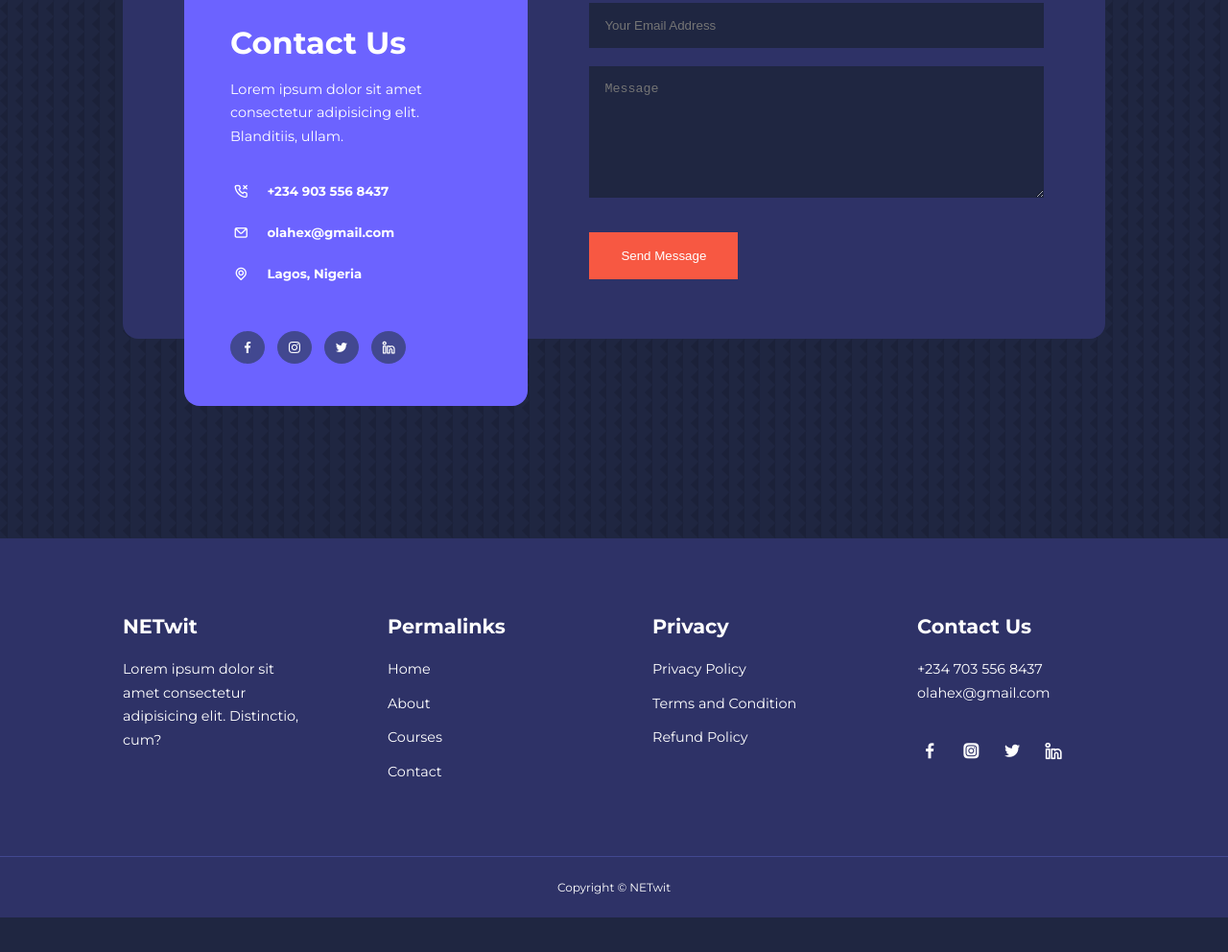
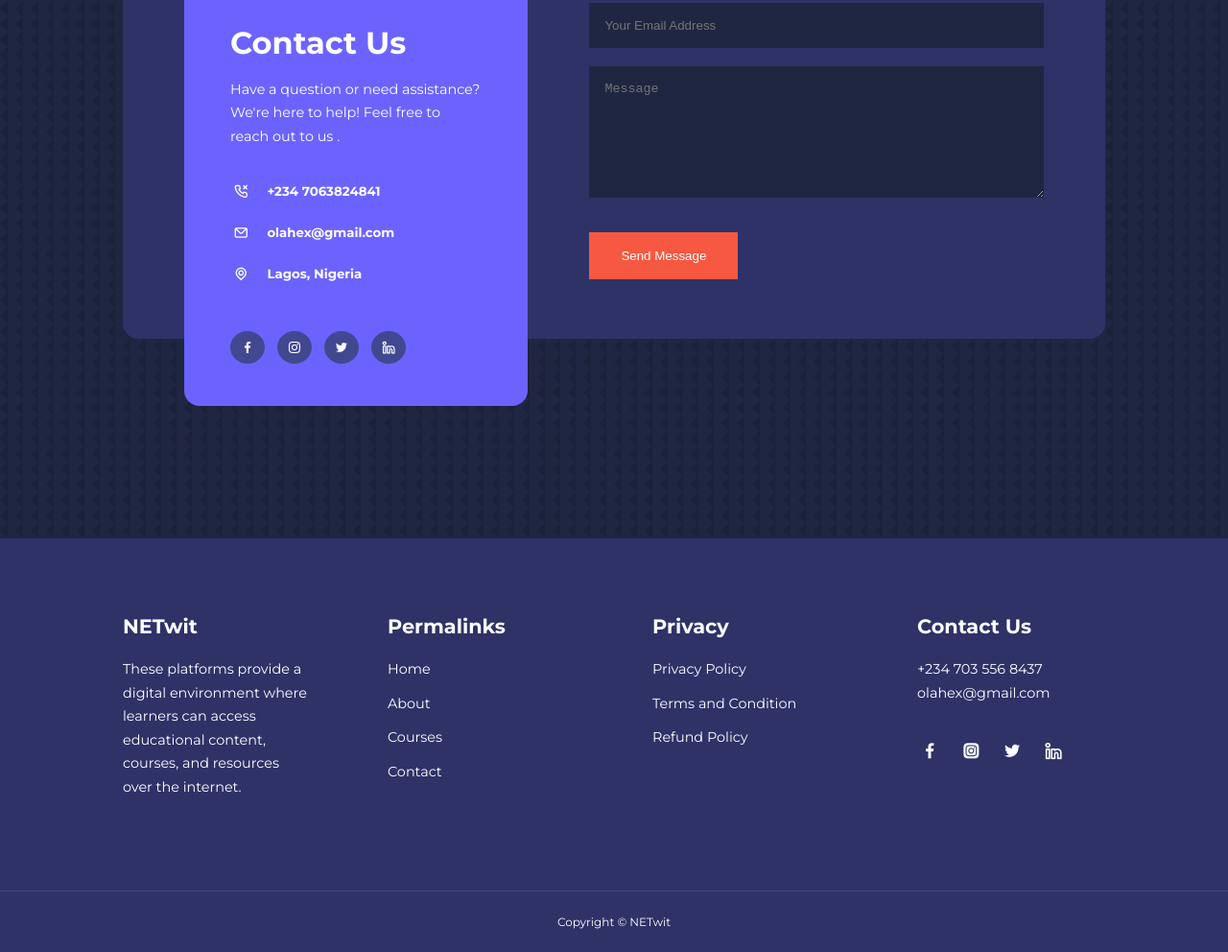
Before and after one commit to DevHex007/education, a plain HTML site: page contact.html in a window 1280 px wide. Shown: the part 335-1327 px from the top of the page at 96% size. Before the commit the page ends 1291 px from the top, so only its background shows below. Drawn offline with nearby package versions, Linux system fonts and the light colour scheme.

Commit message:
Update contact.html

```diff
--- a/contact.html
+++ b/contact.html
@@ -46,13 +46,12 @@
                 </div>
                 <h2>Contact Us</h2>
                 <p>
-                    Lorem ipsum dolor sit amet consectetur adipisicing elit.
-                     Blanditiis, ullam.
+                    Have a question or need assistance? We're here to help! Feel free to reach out to us .
                 </p>
                 <ul class="contact__details">
                     <li>
                         <i class="uil uil-phone-times"></i>
-                        <h5>+234 903 556 8437</h5>
+                        <h5>+234 7063824841</h5>
                     </li>
                     <li>
                         <i class="uil uil-envelope"></i>
@@ -103,7 +102,8 @@
                 <div class="footer__1">
                     <a href="index.html" class="footer__logo"><h4>NETwit</h4></a>
                     <p>
-                        Lorem ipsum dolor sit amet consectetur adipisicing elit. Distinctio, cum?
+                        These platforms provide a digital environment where learners can access educational content,
+                        courses, and resources over the internet.
                     </p>
                 </div>
                 <div class="footer__2">
```
